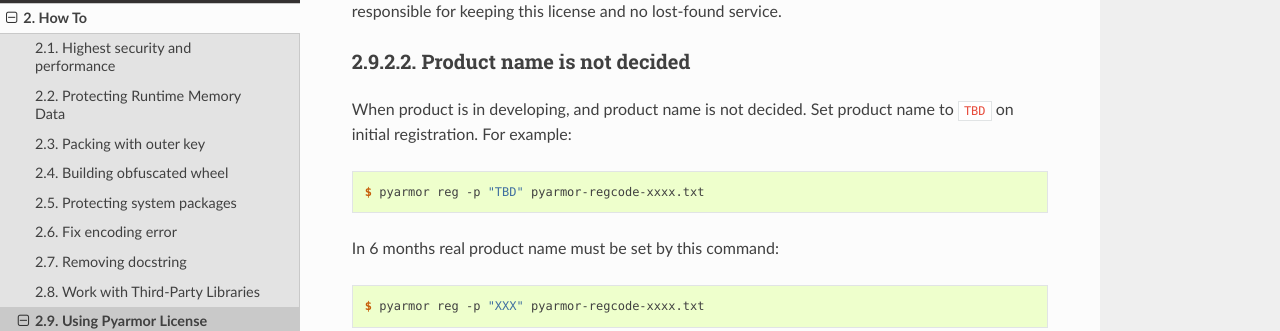
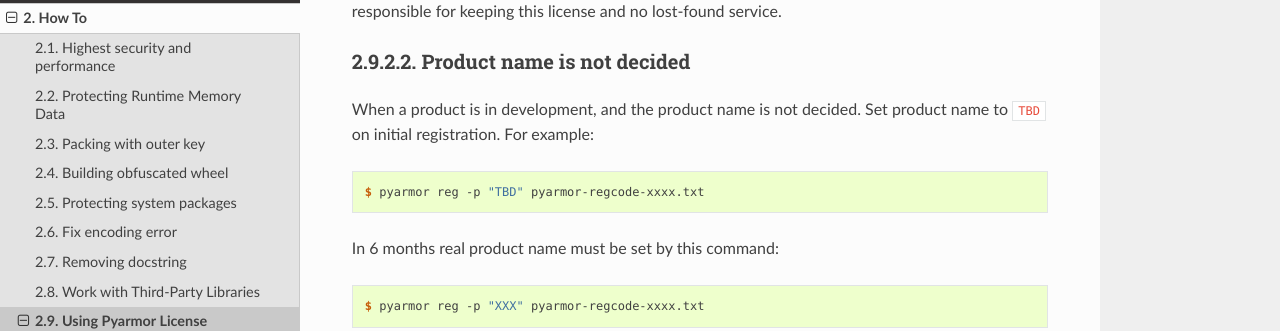
Before and after one commit to dashingsoft/pyarmor, a Sphinx documentation site: the page built from docs/how-to/register.rst, in a window 1280 px wide and 900 px high, scrolled down 1380 px. Shown: the part 158-489 px from the top of the window. Built offline with Sphinx 7.4.7 and the Read the Docs theme 2.0.0, drawn with Linux system fonts in a browser that asks for light colours; some of the changed text lies outside the part shown.

Commit message:
Update register.rst

```diff
--- a/docs/how-to/register.rst
+++ b/docs/how-to/register.rst
@@ -52,7 +52,7 @@
 Product name is not decided
 ---------------------------
 
-When product is in developing, and product name is not decided. Set product name to ``TBD`` on initial registration. For example::
+When a product is in development, and the product name is not decided. Set product name to ``TBD`` on initial registration. For example::
 
     $ pyarmor reg -p "TBD" pyarmor-regcode-xxxx.txt
 
```
Also changed, not shown: other parts of docs/how-to/register.rst (+2 -2 lines).
